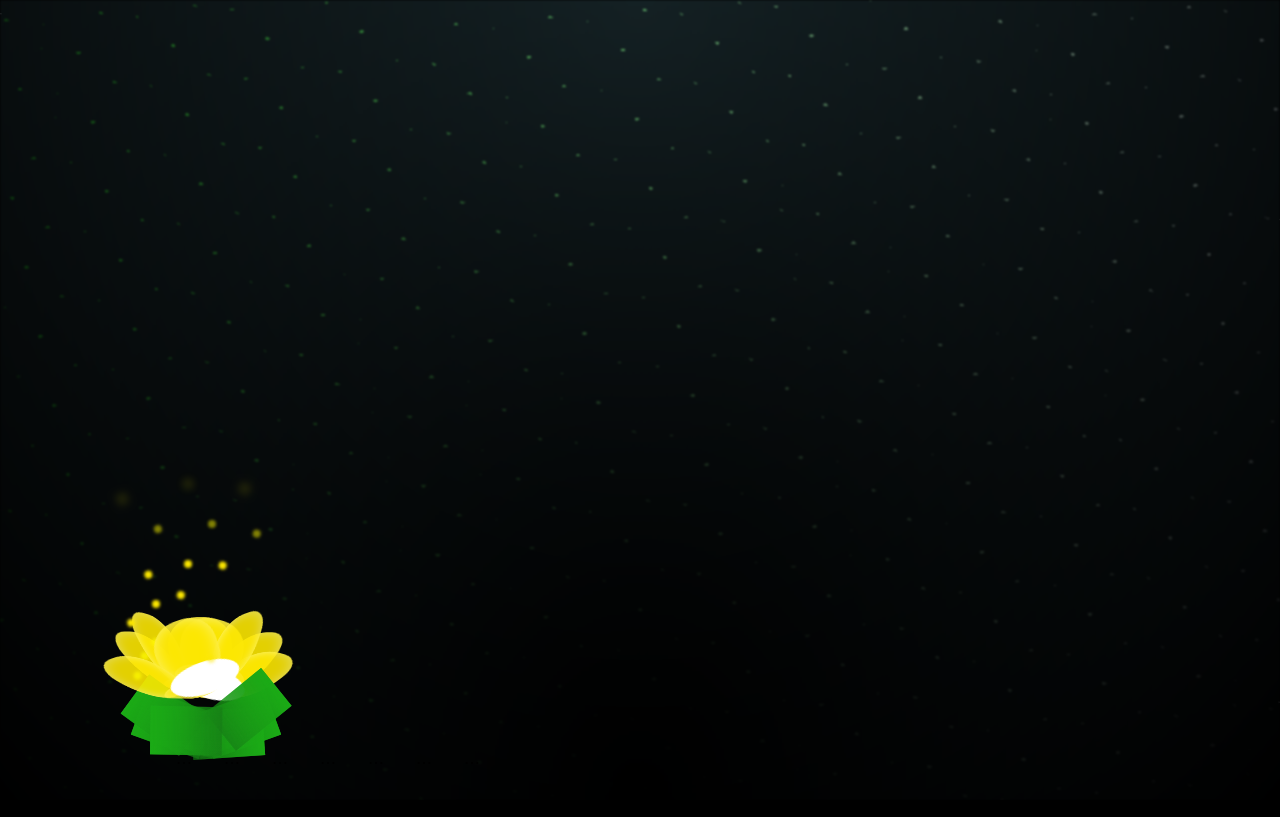
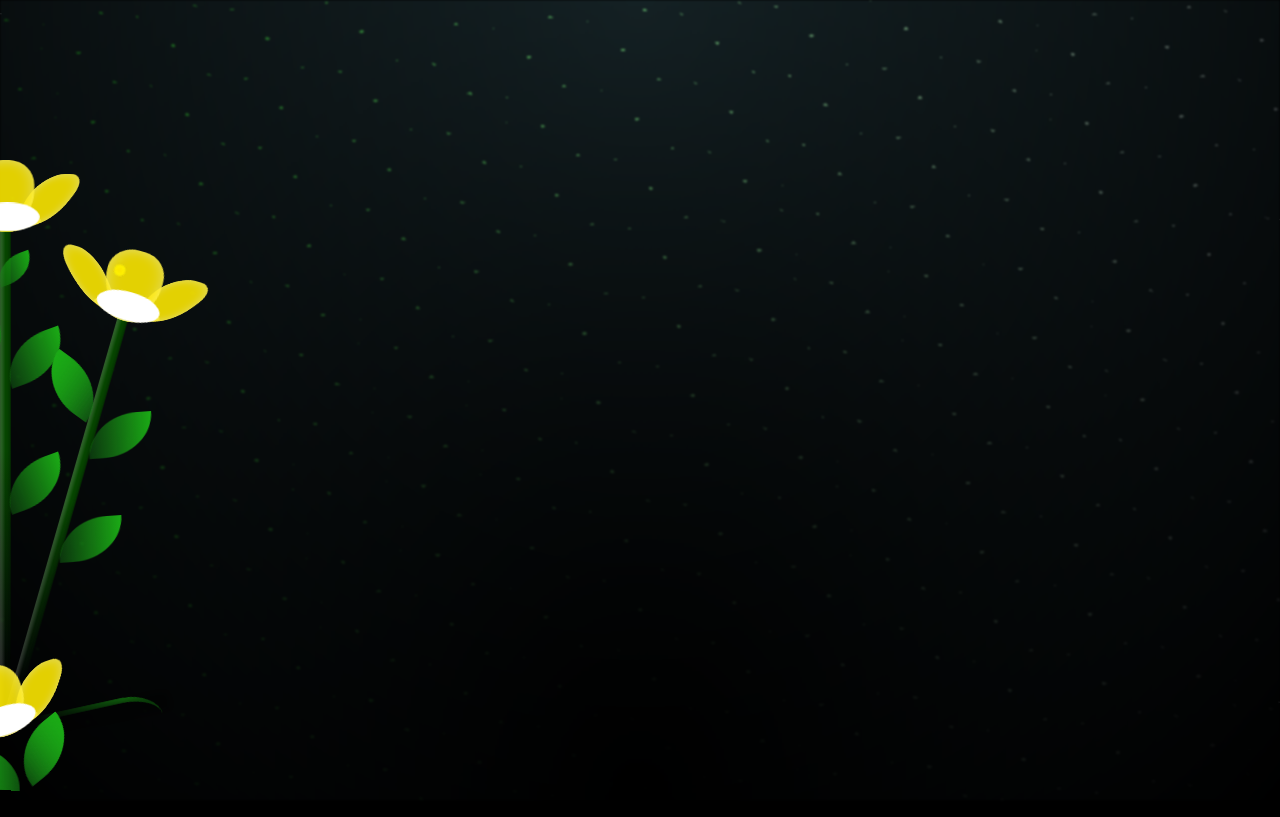
Before and after one commit to juan23120315-jpg/ramo-animado, a plain HTML site: page index.html in a window 1280 px wide. Drawn offline with Linux system fonts and the light colour scheme.

Commit message:
styles.css

```diff
--- a/styles.css
+++ b/styles.css
@@ -50,15 +50,8 @@ body {
 
 /* FLOWERS CONTAINER */
 .flowers {
-  display: flex;
-  justify-content: center;
-  align-items: flex-end;
-  gap: 2rem;
-  width: 90vw;
-  max-width: 400px;
-  margin: 0 auto 2rem;
   position: relative;
-  z-index: 10;
+  transform: scale(0.9);
 }
 
 /* FLOWER BASE */
@@ -66,110 +59,8 @@ body {
   position: absolute;
   bottom: 10vmin;
   transform-origin: bottom center;
+  z-index: 10;
   --fl-speed: 0.8s;
-}
-
-/* flower--1 */
-.flower--1 {
-  animation: moving-flower-1 4s linear infinite;
-}
-
-/* flower--2 */
-.flower--2 {
-  transform: rotate(20deg);
-  animation: moving-flower-2 4s linear infinite;
-}
-
-/* flower--3 */
-.flower--3 {
-  transform: rotate(-15deg);
-  animation: moving-flower-3 4s linear infinite;
-}
-
-/* COMMON FLOWER PARTS */
-.flower__leafs {
-  position: relative;
-  animation: blooming-flower 2s backwards;
-}
-.flower__leafs--1 { animation-delay: 1.1s; }
-.flower__leafs--2 { animation-delay: 1.4s; }
-.flower__leafs--3 { animation-delay: 1.7s; }
-
-.flower__white-circle {
-  position: absolute;
-  left: -3.5vmin; top: -3vmin;
-  width: 9vmin; height: 4vmin;
-  border-radius: 50%;
-  background: #fff;
-}
-
-.flower__leaf {
-  position: absolute;
-  bottom: 0; left: 50%;
-  width: 8vmin; height: 11vmin;
-  border-radius: 51% 49% 47% 53%/44% 45% 55% 69%;
-  background-image: linear-gradient(to top, #fce700, #fce700);
-  transform-origin: bottom center;
-  opacity: 0.9;
-  box-shadow: inset 0 0 2vmin rgba(255,255,255,0.5);
-}
-.flower__leaf--1 { transform: translate(-10%,1%) rotateY(40deg) rotateX(-50deg); }
-.flower__leaf--2 { transform: translate(-50%,-4%) rotateX(40deg); }
-.flower__leaf--3 { transform: translate(-90%,0%) rotateY(45deg) rotateX(50deg); }
-.flower__leaf--4 {
-  width: 8vmin; height: 8vmin;
-  border-radius: 4vmin 10vmin 4vmin 4vmin;
-  transform-origin: bottom left;
-  transform: translate(0%,18%) rotateX(70deg) rotate(-43deg);
-  opacity: 0.8;
-}
-
-/* FLOWER LIGHTS */
-.flower__light {
-  position: absolute; bottom: 0;
-  width: 1vmin; height: 1vmin;
-  background: rgb(255,251,0);
-  border-radius: 50%;
-  filter: blur(0.2vmin);
-  animation: light-ans 4s linear infinite backwards;
-}
-.flower__light:nth-child(odd) { background: #fce700; }
-.flower__light--1 { left: -2vmin; animation-delay: 1s; }
-.flower__light--2 { left: 3vmin; animation-delay: 0.5s; }
-.flower__light--3 { left: -6vmin; animation-delay: 0.3s; }
-.flower__light--4 { left: 6vmin; animation-delay: 0.9s; }
-.flower__light--5 { left: -1vmin; animation-delay: 1.5s; }
-.flower__light--6 { left: -4vmin; animation-delay: 3s; }
-.flower__light--7 { left: 3vmin; animation-delay: 2s; }
-.flower__light--8 { left: -6vmin; animation-delay: 3.5s; }
-
-/* STEM */
-.flower__line {
-  position: absolute;
-  bottom: 0;
-  width: 1.5vmin;
-  background-image:
-    linear-gradient(to left, rgba(0,0,0,0.2), transparent, rgba(255,255,255,0.2)),
-    linear-gradient(to top, transparent 10%, #064600, #064600);
-  box-shadow: inset 0 0 2px rgba(0,0,0,0.5);
-  animation: grow-flower-tree 4s backwards;
-}
-.flower__line__leaf {
-  position: absolute;
-  top: 20%; left: 90%;
-  width: 7vmin; height: calc(7vmin + 2vmin);
-  background-image: linear-gradient(to top, rgba(20,122,20,0.4), var(--leaf-color));
-}
-.flower__line__leaf--1 { transform: rotate(70deg) rotateY(30deg); animation: blooming-leaf-right var(--fl-speed) 1.6s backwards; }
-.flower__line__leaf--2 { top: 45%; transform: rotate(70deg) rotateY(30deg); animation: blooming-leaf-right var(--fl-speed) 1.4s backwards; }
-.flower__line__leaf--3 { left: -460%; top: 12%; transform: rotate(-70deg) rotateY(30deg); animation: blooming-leaf-left var(--fl-speed) 1.2s backwards; }
-.flower__line__leaf--4 { top: 40%; left: -460%; transform: rotate(-70deg) rotateY(30deg); animation: blooming-leaf-left var(--fl-speed) 1s backwards; }
-.flower__line__leaf--5 { top: 0; transform-origin: left; transform: rotate(70deg) rotateY(30deg) scale(0.6); animation: blooming-leaf-right var(--fl-speed) 1.8s backwards; }
-.flower__line__leaf--6 { top: -2%; left: -450%; transform-origin: right; transform: rotate(-70deg) rotateY(30deg) scale(0.6); animation: blooming-leaf-left var(--fl-speed) 2s backwards; }
-
-/* GROW ANIMATIONS */
-.grow-ans {
-  animation: grow-ans 2s var(--d) backwards;
 }
 
 /* MESSAGE STYLING */
@@ -208,29 +99,223 @@ body {
   background: #f0625d;
 }
 
+/* FLOWER ANIMATIONS */
+
+/* flower--1 */
+.flower--1 {
+  animation: moving-flower-1 4s linear infinite;
+}
+.flower--1 .flower__leafs {
+  animation: blooming-flower 2s backwards;
+  animation-delay: 1.1s;
+}
+.flower--1 .flower__line {
+  height: 70vmin;
+  animation: grow-flower-tree 4s backwards;
+  animation-delay: 0.3s;
+}
+.flower--1 .flower__line__leaf--1 { animation: blooming-leaf-right var(--fl-speed) 1.6s backwards; }
+.flower--1 .flower__line__leaf--2 { animation: blooming-leaf-right var(--fl-speed) 1.4s backwards; }
+.flower--1 .flower__line__leaf--3 { animation: blooming-leaf-left  var(--fl-speed) 1.2s backwards; }
+.flower--1 .flower__line__leaf--4 { animation: blooming-leaf-left  var(--fl-speed) 1s   backwards; }
+.flower--1 .flower__line__leaf--5 { animation: blooming-leaf-right var(--fl-speed) 1.8s backwards; }
+.flower--1 .flower__line__leaf--6 { animation: blooming-leaf-left  var(--fl-speed) 2s   backwards; }
+
+/* flower--2 */
+.flower--2 {
+  left: 50%; transform: rotate(20deg);
+  animation: moving-flower-2 4s linear infinite;
+}
+.flower--2 .flower__leafs {
+  animation: blooming-flower 2s backwards;
+  animation-delay: 1.4s;
+}
+.flower--2 .flower__line {
+  height: 60vmin;
+  animation-delay: 0.6s;
+}
+.flower--2 .flower__line__leaf--1 { animation: blooming-leaf-right var(--fl-speed) 1.9s backwards; }
+.flower--2 .flower__line__leaf--2 { animation: blooming-leaf-right var(--fl-speed) 1.7s backwards; }
+.flower--2 .flower__line__leaf--3 { animation: blooming-leaf-left  var(--fl-speed) 1.5s backwards; }
+.flower--2 .flower__line__leaf--4 { animation: blooming-leaf-left  var(--fl-speed) 1.3s backwards; }
+
+/* flower--3 */
+.flower--3 {
+  left: 50%; transform: rotate(-15deg);
+  animation: moving-flower-3 4s linear infinite;
+}
+.flower--3 .flower__leafs {
+  animation: blooming-flower 2s backwards;
+  animation-delay: 1.7s;
+}
+.flower--3 .flower__line {
+  animation-delay: 0.9s;
+}
+.flower--3 .flower__line__leaf--1 { animation: blooming-leaf-right var(--fl-speed) 2.5s backwards; }
+.flower--3 .flower__line__leaf--2 { animation: blooming-leaf-right var(--fl-speed) 2.3s backwards; }
+.flower--3 .flower__line__leaf--3 { animation: blooming-leaf-left  var(--fl-speed) 2.1s backwards; }
+.flower--3 .flower__line__leaf--4 { animation: blooming-leaf-left  var(--fl-speed) 1.9s backwards; }
+
+/* COMMON FLOWER PARTS */
+.flower__leafs {
+  position: relative;
+}
+.flower__white-circle {
+  position: absolute;
+  left: -3.5vmin; top: -3vmin;
+  width: 9vmin; height: 4vmin;
+  border-radius: 50%;
+  background: #fff;
+}
+.flower__leaf {
+  position: absolute; bottom: 0; left: 50%;
+  width: 8vmin; height: 11vmin;
+  border-radius: 51% 49% 47% 53%/44% 45% 55% 69%;
+  background-image: linear-gradient(to top, #fce700, #fce700);
+  transform-origin: bottom center;
+  opacity: 0.9;
+  box-shadow: inset 0 0 2vmin rgba(255,255,255,0.5);
+}
+.flower__leaf--1 { transform: translate(-10%,1%) rotateY(40deg) rotateX(-50deg); }
+.flower__leaf--2 { transform: translate(-50%,-4%) rotateX(40deg); }
+.flower__leaf--3 { transform: translate(-90%,0%) rotateY(45deg) rotateX(50deg); }
+.flower__leaf--4 {
+  width: 8vmin; height: 8vmin;
+  border-radius: 4vmin 10vmin 4vmin 4vmin;
+  transform-origin: bottom left;
+  transform: translate(0%,18%) rotateX(70deg) rotate(-43deg);
+  opacity: 0.8;
+}
+
+/* FLOWER LIGHTS */
+.flower__light {
+  position: absolute; bottom: 0;
+  width: 1vmin; height: 1vmin;
+  background: rgb(255,251,0);
+  border-radius: 50%;
+  filter: blur(0.2vmin);
+  animation: light-ans 4s linear infinite backwards;
+}
+.flower__light:nth-child(odd) { background: #fce700; }
+
+/* STEM */
+.flower__line {
+  width: 1.5vmin;
+  background-image:
+    linear-gradient(to left, rgba(0,0,0,0.2), transparent, rgba(255,255,255,0.2)),
+    linear-gradient(to top, transparent 10%, #064600, #064600);
+  box-shadow: inset 0 0 2px rgba(0,0,0,0.5);
+  animation: grow-flower-tree 4s backwards;
+}
+.flower__line__leaf {
+  position: absolute;
+  top: 20%; left: 90%;
+  width: 7vmin; height: calc(7vmin + 2vmin);
+  border-top-right-radius: calc(7vmin + 2vmin);
+  border-bottom-left-radius: calc(7vmin + 2vmin);
+  background-image: linear-gradient(to top, rgba(20,122,20,0.4), var(--leaf-color));
+}
+.flower__line__leaf--1 { transform: rotate(70deg) rotateY(30deg); }
+.flower__line__leaf--2 { top: 45%; transform: rotate(70deg) rotateY(30deg); }
+.flower__line__leaf--3,
+.flower__line__leaf--4,
+.flower__line__leaf--6 {
+  border-top-right-radius: 0;
+  border-bottom-left-radius: 0;
+  border-top-left-radius: calc(7vmin + 2vmin);
+  border-bottom-right-radius: calc(7vmin + 2vmin);
+  left: -460%; top: 12%;
+  transform: rotate(-70deg) rotateY(30deg);
+}
+.flower__line__leaf--5 {
+  top: 0; transform-origin: left;
+  transform: rotate(70deg) rotateY(30deg) scale(0.6);
+}
+
+/* GROW ANIMATION */
+.grow-ans {
+  animation: grow-ans 2s var(--d) backwards;
+}
+
+/* GRASS */
+.growing-grass {
+  animation: growing-grass-ans 1s 2s backwards;
+}
+.flower__grass {
+  position: absolute; bottom: 12vmin; left: -7vmin;
+  display: flex; flex-direction: column; align-items: flex-end;
+  z-index: 20; transform-origin: bottom center;
+  transform: rotate(-48deg) rotateY(40deg);
+}
+.flower__grass--1 { animation: moving-grass 2s linear infinite; }
+.flower__grass--2 {
+  left: 2vmin; bottom: 10vmin;
+  transform: scale(0.5) rotate(75deg) rotateX(10deg) rotateY(-200deg);
+  opacity: 0.8; z-index: 0;
+  animation: moving-grass--2 1.5s linear infinite;
+}
+.flower__grass--top {
+  width: 7vmin; height: 10vmin;
+  border-top-right-radius: 100%;
+  border-right: 1.5vmin solid var(--leaf-color);
+  transform-origin: bottom center; transform: rotate(-2deg);
+}
+.flower__grass--bottom {
+  margin-top: -2px;
+  width: 1.5vmin; height: 25vmin;
+  background-image: linear-gradient(to top, transparent, var(--leaf-color));
+}
+.flower__grass__leaf {
+  position: absolute; z-index: 100;
+  background-image: linear-gradient(to top, transparent 30%, var(--leaf-color));
+  border-top-left-radius: 10vmin;
+  border-top-right-radius: 10vmin;
+}
+.flower__grass__leaf--1 { top: -6%; left: 30%; --size:6vmin; transform:rotate(-20deg); animation:growing-grass-ans--1 2s 2.6s backwards; }
+.flower__grass__leaf--2 { top: -5%; left:-110%; --size:6vmin; transform:rotate(10deg); animation:growing-grass-ans--2 2s 2.4s linear backwards; }
+.flower__grass__leaf--3 { top: 5%; left:60%; --size:8vmin; transform:rotate(-18deg) rotateX(-20deg); animation:growing-grass-ans--3 2s 2.2s linear backwards; }
+.flower__grass__leaf--4 { top: 6%; left:-135%; --size:8vmin; transform:rotate(2deg); animation:growing-grass-ans--4 2s 2s linear backwards; }
+.flower__grass__leaf--5 { top:20%; left:60%; --size:10vmin; transform:rotate(-24deg) rotateX(-20deg); animation:growing-grass-ans--5 2s 1.8s linear backwards; }
+.flower__grass__leaf--6 { top:22%; left:-180%; --size:10vmin; transform:rotate(10deg); animation:growing-grass-ans--6 2s 1.6s linear backwards; }
+.flower__grass__leaf--7 { top:39%; left:70%; --size:10vmin; transform:rotate(-10deg); animation:growing-grass-ans--7 2s 1.4s linear backwards; }
+.flower__grass__leaf--8 { top:40%; left:-215%; --size:11vmin; transform:rotate(10deg); animation:growing-grass-ans--8 2s 1.2s linear backwards; }
+.flower__grass__overlay {
+  position: absolute; top:-10%; right:0;
+  width:100%; height:100%;
+  background: rgba(0,0,0,0.6);
+  filter: blur(1.5vmin);
+  z-index:100;
+}
+
+/* LONG LEAVES */
+.long-g {
+  position: absolute; bottom:25vmin; left:-42vmin;
+  transform-origin: bottom left;
+}
+.long-g--0 .grow-ans:nth-child(1) { animation-delay:3s; }
+.long-g--0 .grow-ans:nth-child(2) { animation-delay:2.2s; }
+.long-g--0 .grow-ans:nth-child(3) { animation-delay:3.4s; }
+.long-g--0 .grow-ans:nth-child(4) { animation-delay:3.6s; }
+.long-g--1 { bottom:0; transform:scale(0.8) rotate(-5deg); }
+/* ... similarly for long-g--1 to long-g--7 ... */
+
 /* KEYFRAMES */
-
-/* Flower sway */
 @keyframes moving-flower-1 { 0%,100%{transform:rotate(2deg);}50%{transform:rotate(-2deg);} }
 @keyframes moving-flower-2 { 0%,100%{transform:rotate(18deg);}50%{transform:rotate(14deg);} }
 @keyframes moving-flower-3 { 0%,100%{transform:rotate(-18deg);}50%{transform:rotate(-20deg) rotateY(-10deg);} }
-
-/* Stem growth */
 @keyframes grow-flower-tree { 0%{height:0;border-radius:1vmin;} }
-
-/* Bloom */
 @keyframes blooming-flower { 0%{transform:scale(0);} }
 @keyframes blooming-leaf-right { 0%{transform-origin:left;transform:rotate(70deg) rotateY(30deg) scale(0);} }
 @keyframes blooming-leaf-left  { 0%{transform-origin:right;transform:rotate(-70deg) rotateY(30deg) scale(0);} }
-
-/* Container growth */
 @keyframes grow-ans { 0%{transform:scale(0);opacity:0;} }
-
-/* Lights */
+@keyframes growing-grass-ans { 0%{transform:scale(0);} }
 @keyframes light-ans {
   0%{opacity:0;transform:translateY(0);}
- 25%{opacity:1;transform:translateY(-5vmin) translateX(-2vmin);}
- 50%{opacity:1;transform:translateY(-15vmin) translateX(2vmin);filter:blur(0.2vmin);}
- 75%{transform:translateY(-20vmin) translateX(-2vmin);filter:blur(0.2vmin);}
-100%{transform:translateY(-30vmin);opacity:0;filter:blur(1vmin);}
+  25%{opacity:1;transform:translateY(-5vmin) translateX(-2vmin);}
+  50%{opacity:1;transform:translateY(-15vmin) translateX(2vmin);filter:blur(0.2vmin);}
+  75%{transform:translateY(-20vmin) translateX(-2vmin);filter:blur(0.2vmin);}
+ 100%{transform:translateY(-30vmin);opacity:0;filter:blur(1vmin);}
 }
+@keyframes moving-grass { 0%,100%{transform:rotate(-48deg) rotateY(40deg);}50%{transform:rotate(-50deg) rotateY(40deg);} }
+@keyframes moving-grass--2 { 0%,100%{transform:scale(0.5) rotate(75deg) rotateX(10deg) rotateY(-200deg);}50%{transform:scale(0.5) rotate(79deg) rotateX(10deg) rotateY(-200deg);} }
+/* add the rest of keyframes for grass, g-long, g-right, g-front, leaf-ans1-3 as needed */
```
